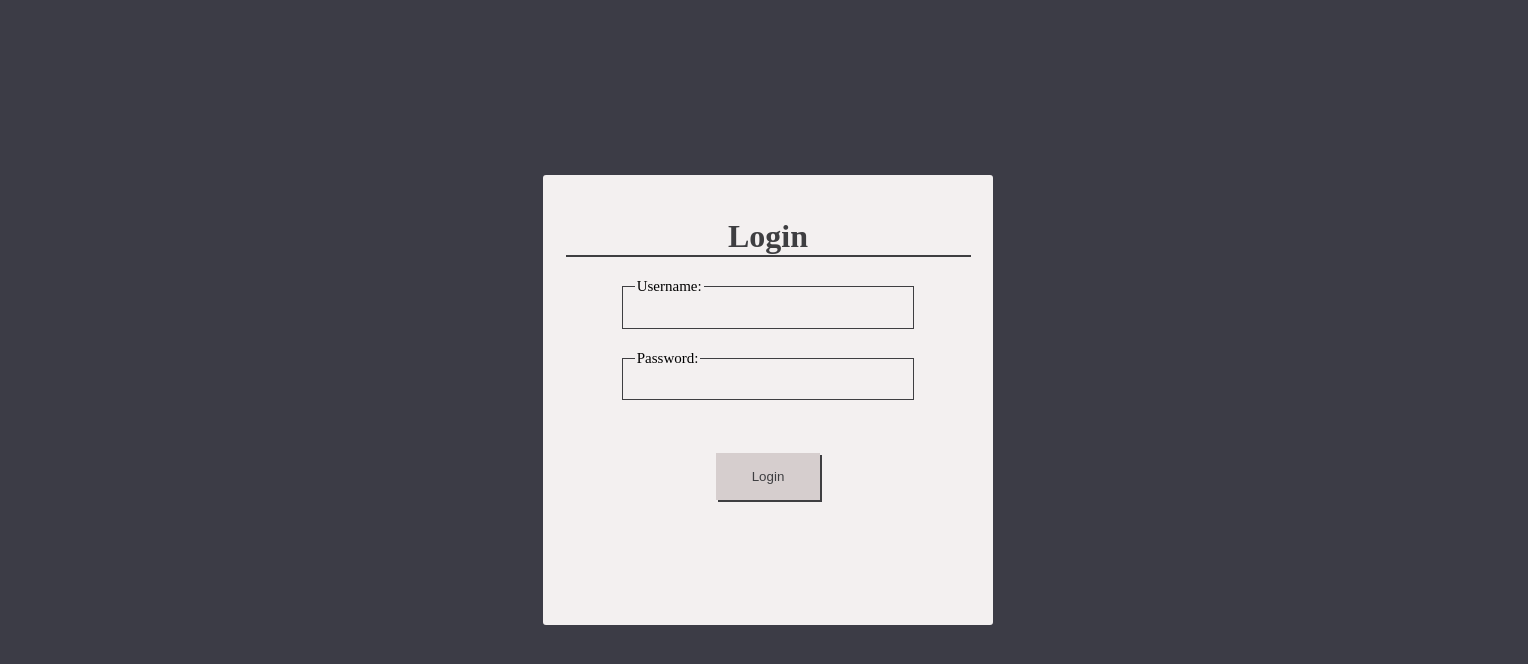
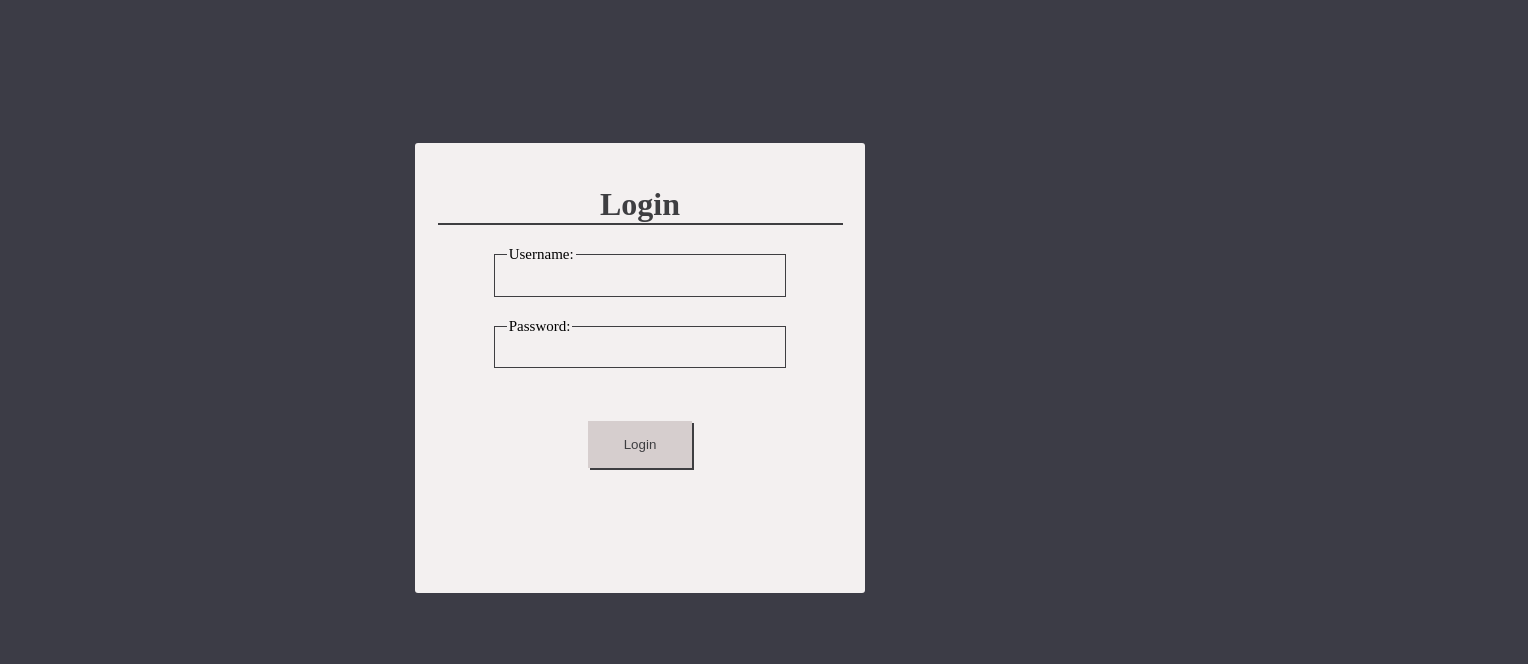
Before and after one commit to African-Marketplace-Sauti-Africa/frontEnd, a React (Create React App) app in the folder front-end/: page /login in a window 1280 px wide. Shown: the top 664 px of the page, 1528 px wide, since content can reach past the window. Built offline with nearby package versions, Linux system fonts and the light colour scheme.

Commit message:
more css tweaks

```diff
--- a/front-end/src/styles/Login.css
+++ b/front-end/src/styles/Login.css
@@ -4,16 +4,16 @@
 
 body{
     background-color: rgb(60, 60, 70);
+    display: flex;
+    flex-direction: row;
+    justify-content: center;
+
 }
 
 .form {
     background-color: rgb(60, 60, 70);
-    height: 98vh;
-    width: 190vh;
-    display: flex;
-    flex-direction: row;
-    justify-content: center;
-    align-items: center;
+    margin-top: 30%;
+    margin-bottom: 25%;
 
 
 }
```
